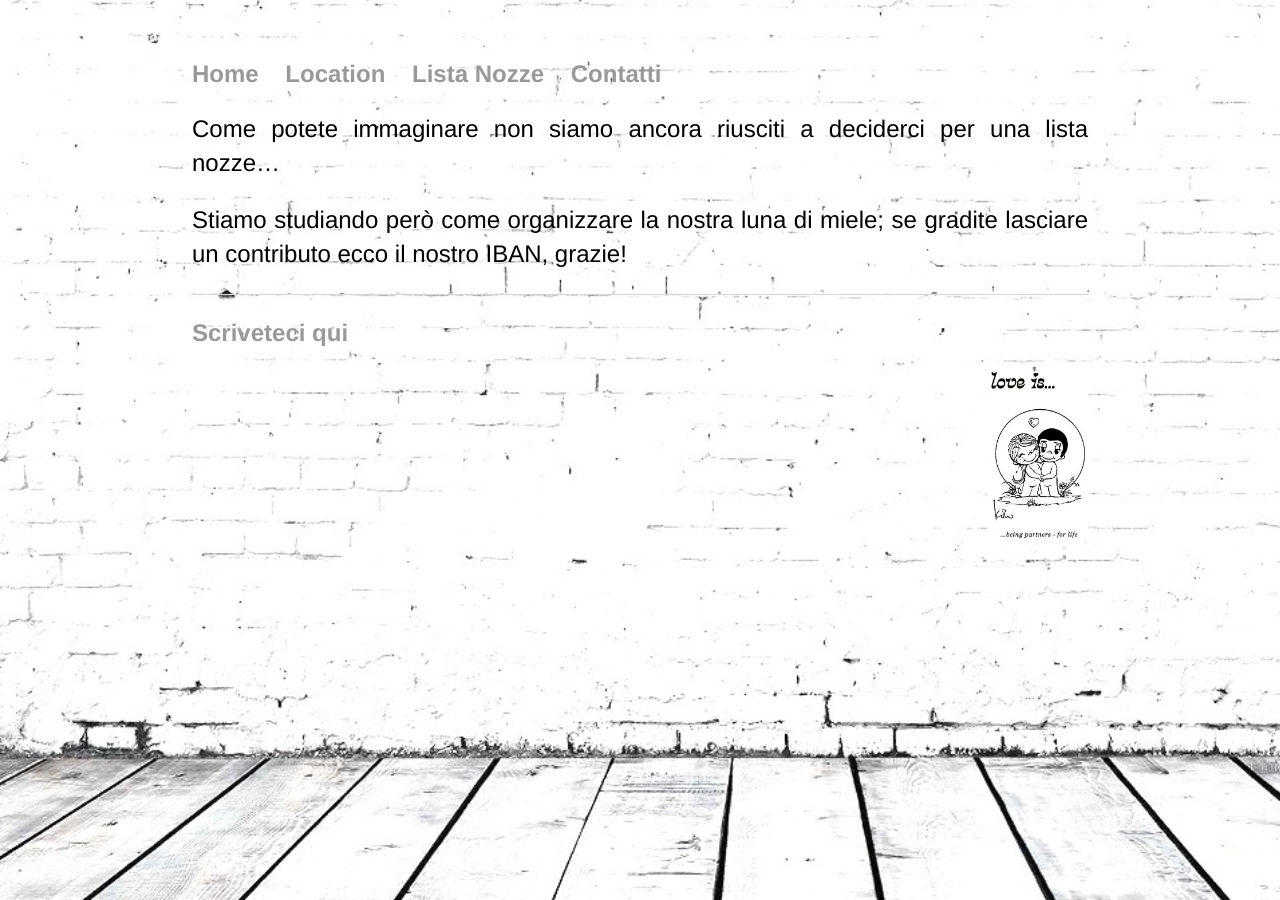
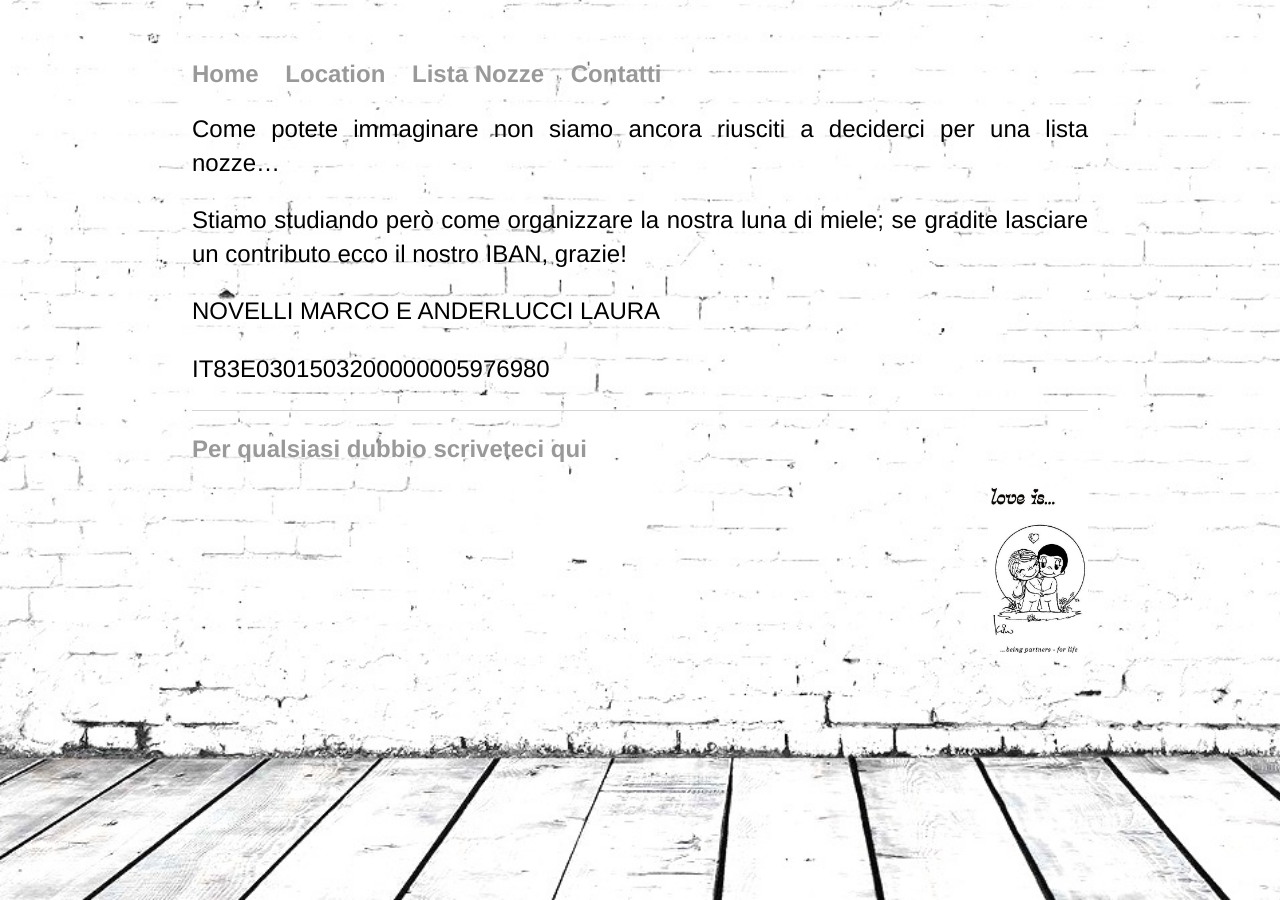
Before and after one commit to marcoelaura/marcoelaura.github.io, a Jekyll site: the page built from ListaNozze/index.md, in a window 1280 px wide. Built offline with Jekyll 4.4.1, drawn with Linux system fonts in a browser that asks for light colours.

Commit message:
Create index.md

```diff
--- a/ListaNozze/index.md
+++ b/ListaNozze/index.md
@@ -7,13 +7,14 @@ Come potete immaginare non siamo ancora riusciti a deciderci per una lista nozze
 
 Stiamo studiando però come organizzare la nostra luna di miele; se gradite lasciare un contributo ecco il nostro IBAN, grazie!
 
-<!-- NOVELLI MARCO E ANDERLUCCI LAURA
-IT83E0301503200000005976980 -->
+NOVELLI MARCO E ANDERLUCCI LAURA
+
+IT83E0301503200000005976980
 
 
 <footer>
 	<ul>
-	   <li><a href="/Contatti/simple_form.html">Scriveteci qui</a></li>
+	   <li><a href="/Contatti/simple_form.html">Per qualsiasi dubbio scriveteci qui</a></li>
 	</ul>
 </footer>
 
```
